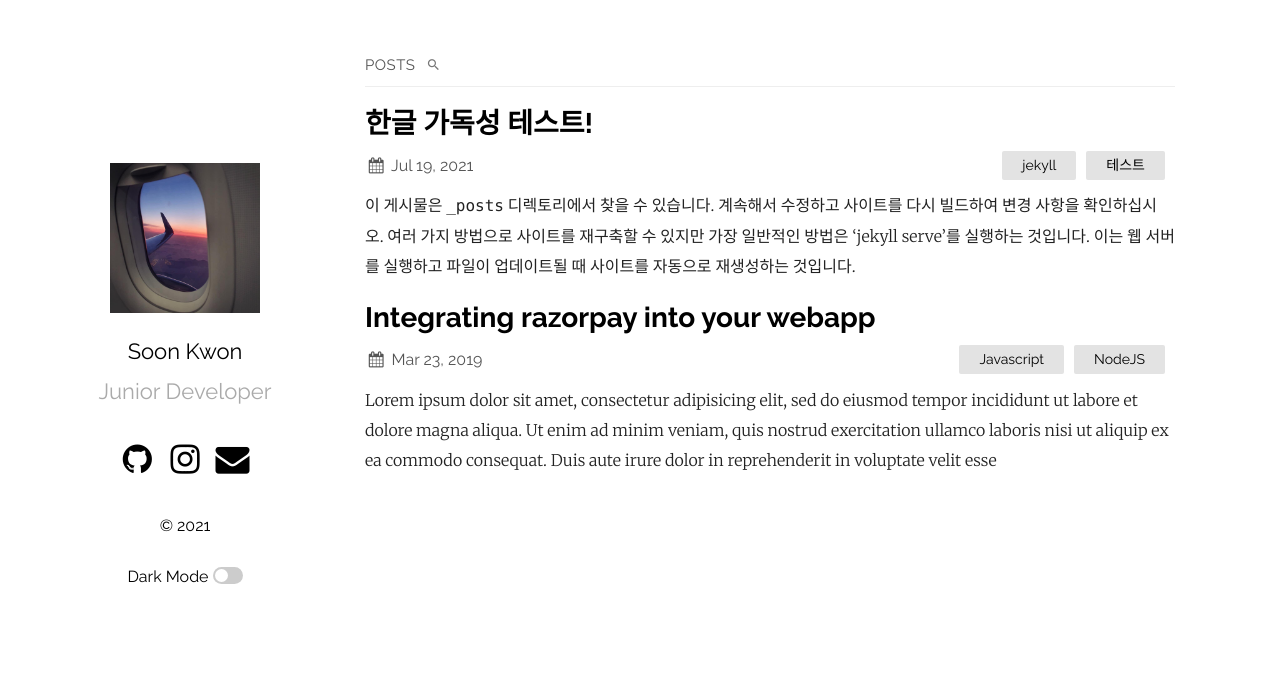
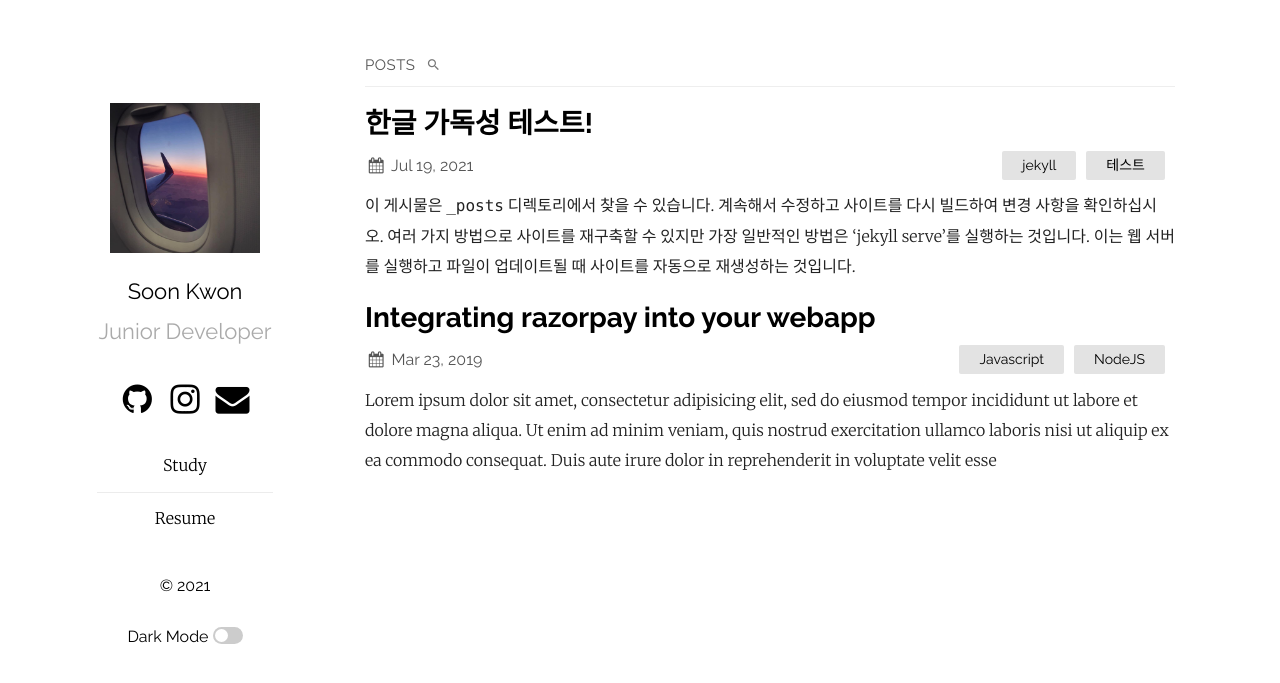
Before and after one commit to Soon-Kwon/Soon-Kwon.github.io, a Jekyll site: the page built from index.md, in a window 1280 px wide. Shown: the top 683 px of the page. Built offline with Jekyll 4.4.1, drawn with Linux system fonts in a browser that asks for light colours.

Commit message:
edit config.yml

```diff
--- a/_config.yml
+++ b/_config.yml
@@ -1,4 +1,4 @@
-title: Soon's Blog
+title: Soon's Devlog
 author: Soon Kwon
 email: koentc010@gmail.com
 description: > # this means to ignore newlines until "show_exerpts:"
@@ -19,11 +19,16 @@ plainwhite:
   search: true # set to true to enable searchbar
   dark_mode: true # set to true to add dark mode toggle
   portfolio_image: "assets/me.jpg" # the path from the base directory of the site to the image to display (no / at the start)
-  html_lang: "en" # set the lang attribute of the <html> tag for the pages. See here for a list of codes: https://www.w3schools.com/tags/ref_country_codes.asp
+  html_lang: "kr" # set the lang attribute of the <html> tag for the pages. See here for a list of codes: https://www.w3schools.com/tags/ref_country_codes.asp
   condensed_mobile:
     #- home
     - page
     - post
+  navigation:
+    - title: Study
+      url: "/study"
+    - title: Resume
+      url: "/resume"
   # generate social links in footer
   social_links:
     #twitter: samarsault
@@ -47,6 +52,13 @@ plainwhite:
     # - username: jekyll2
     #   instance: example.com
 
+    # Comments
+    disqus_shortname: games
+
+    paginate: 10
+    # Google Analytics
+    #analytics_id: "<my id>"
+
 # If you want to link only specific pages in your header, uncomment
 # this and add the path to the pages in order as they should show up
 #header_pages:
@@ -54,6 +66,7 @@ plainwhite:
 
 # Build settings
 theme: plainwhite
+remote_theme: samarsault/plainwhite-jekyll
 
 plugins:
   - jekyll-seo-tag
```
